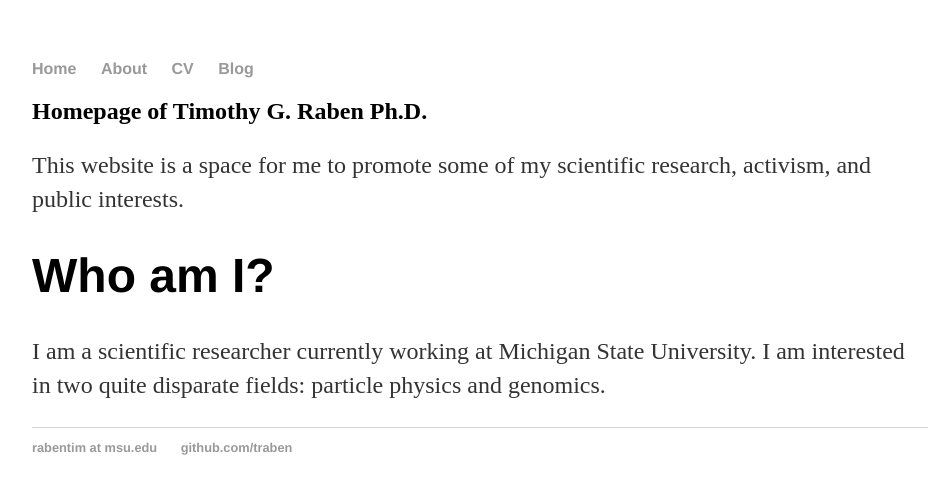
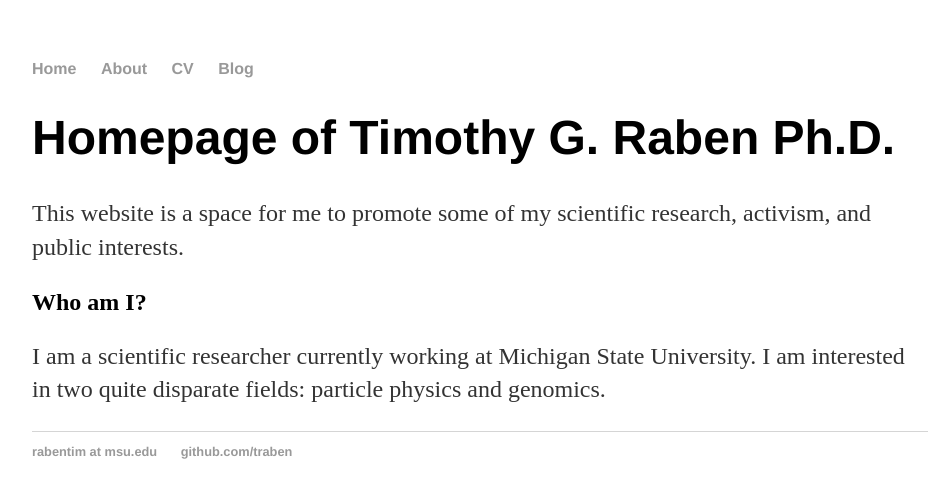
Before and after one commit to traben/traben.github.io, a Jekyll site: the page built from index.md, in a window 1280 px wide. Shown: the top 498 px of the page, without its empty margins (160-1096 px from the left). Built offline with Jekyll 4.4.1, drawn with Linux system fonts in a browser that asks for light colours; our own code applies the rules of GitHub Pages for plain Markdown files.

```diff
--- a/index.md
+++ b/index.md
@@ -1,6 +1,6 @@
 
-## Homepage of Timothy G. Raben Ph.D.
+# Homepage of Timothy G. Raben Ph.D.
 This website is a space for me to promote some of my scientific research, activism, and public interests.
 
-# Who am I?
+## Who am I?
 I am a scientific researcher currently working at Michigan State University. I am interested in two quite disparate fields: particle physics and genomics.
```
